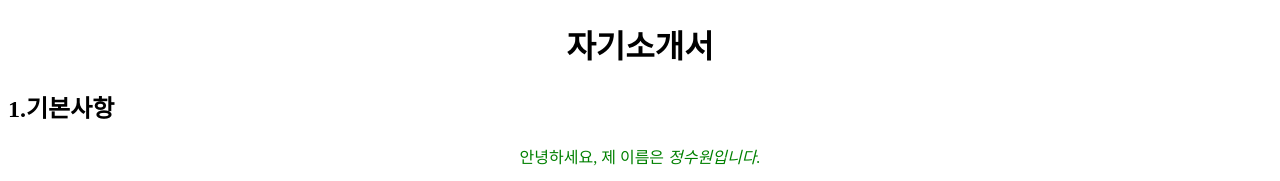
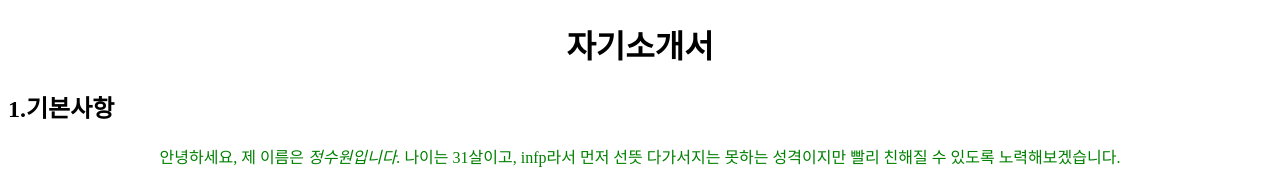
Before and after one commit to Jeongsuwon/intro, a plain HTML site: page index.html in a window 1280 px wide. Shown: the top 181 px of the page. Drawn offline with Linux system fonts and the light colour scheme.

Commit message:
Add files via upload

```diff
--- a/index.html
+++ b/index.html
@@ -22,7 +22,7 @@
 <body>
     <h1 align="center">자기소개서</h1>
     <h2>1.기본사항</h2>
-    <p class="text1">안녕하세요, 제 이름은 <i>정수원입니다.</i></p>
+    <p class="text1">안녕하세요, 제 이름은 <i>정수원입니다.</i> 나이는 31살이고, infp라서 먼저 선뜻 다가서지는 못하는 성격이지만 빨리 친해질 수 있도록 노력해보겠습니다.</p>
     <img src="images/me.jpeg" alt="me">
     <h3>2.일/아르바이트 경험</h3>
     <p>2017년도에 <b>혁신도시</b>에서 잠깐 6개월 간 프로그래밍 직장에 다녔습니다. </p>
```
